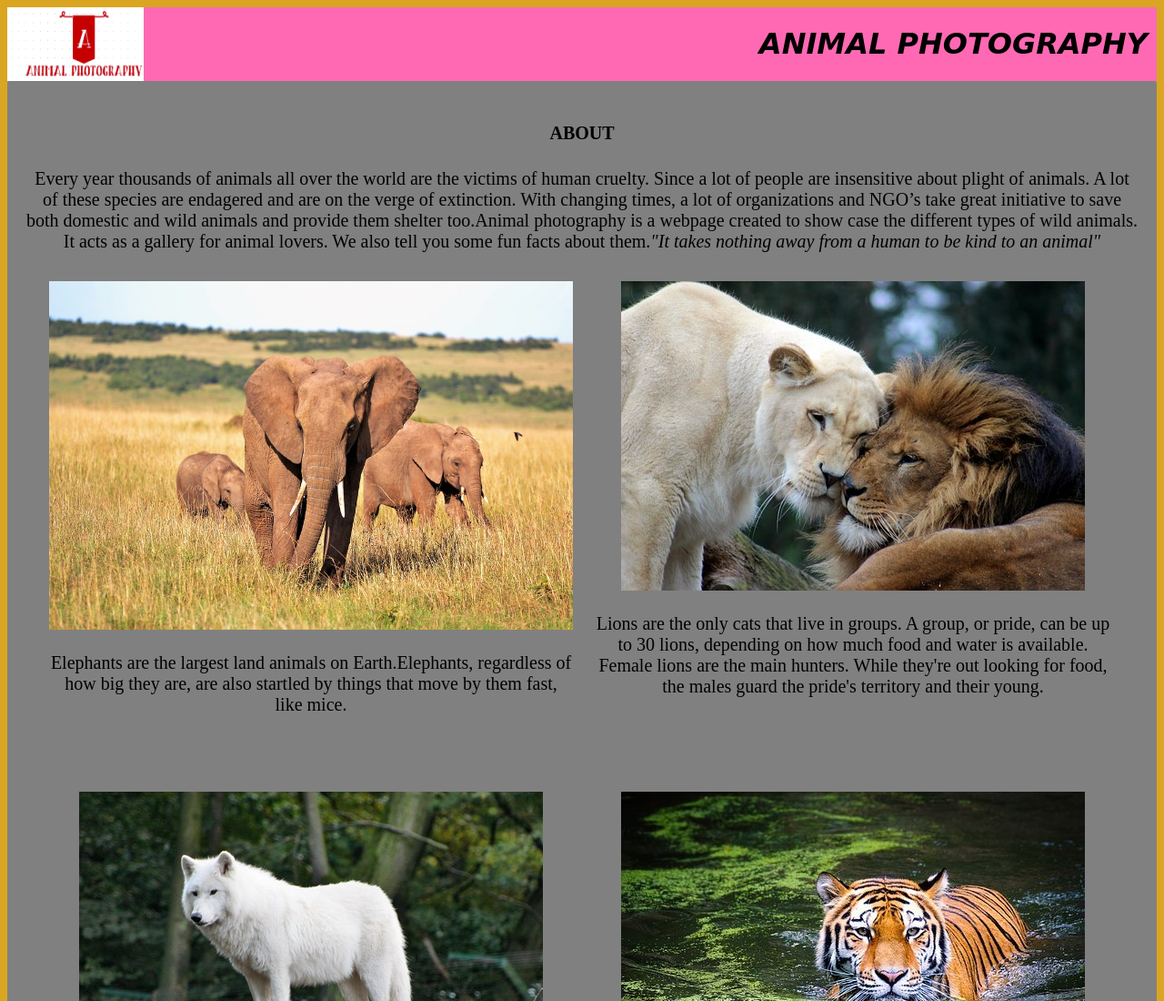
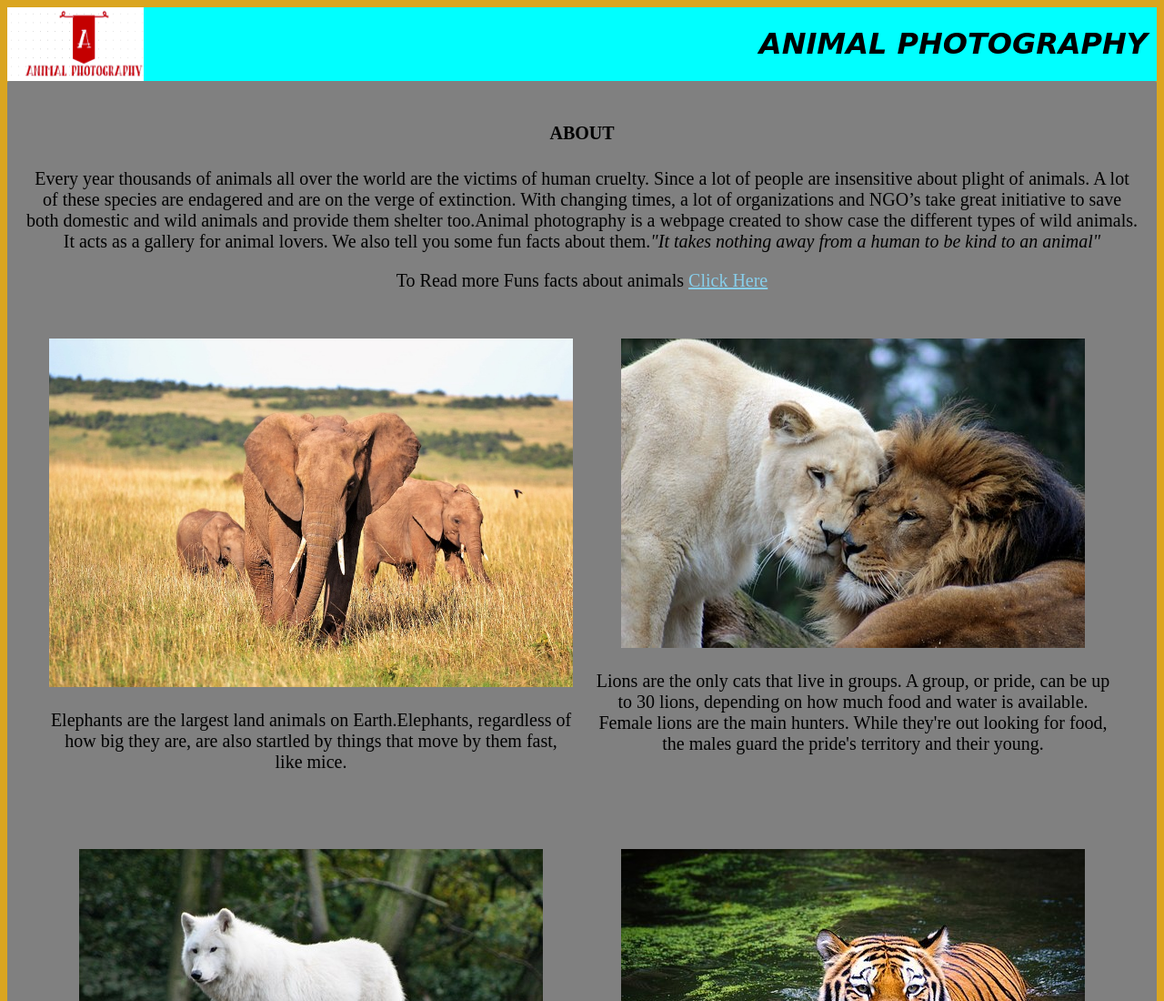
Before and after one commit to RhonaJoyKe/Photography, a plain HTML site: page index.html in a window 1280 px wide. Shown: the top 1100 px of the page at 91% size. Drawn offline with Linux system fonts and the light colour scheme.

Commit message:
This will add a link as well as add pseudo classes of the link

```diff
--- a/index.html
+++ b/index.html
@@ -17,6 +17,10 @@
                 <strong><h4>ABOUT</h4></strong><p></p>Every year thousands of animals all over the world are the victims of human cruelty. Since a lot of people are insensitive about plight of animals. A lot of these species are endagered and are on the verge of extinction. With changing times, a lot of organizations and NGO’s take great initiative to save both domestic and wild animals and provide them shelter too.Animal photography is a webpage created to show case the different types of wild animals.
                 It acts as a gallery for animal lovers.
                 We also tell you some fun facts about them.<em>"It takes nothing away from a human to be kind to an animal"</em>
+                <p>To Read more Funs facts about animals <a href="https://factanimal.com/animal-facts/">Click Here</a></p>
+
+
+
                 <!--<img src="Images/wild.gif"alt="" width="900px" height="200px" ALIGN="left">-->
             <div>
 
--- a/style.css
+++ b/style.css
@@ -8,8 +8,22 @@ background-color: goldenrod;
     /* color: black; */
     text-align: center;
     font-family: cursive;
-    background-color: hotpink;
+    background-color:cyan;
+
 }
+a:link{
+    color: skyblue;
+
+}
+a:visited{
+    color: darkcyan;
+
+}
+a:hover{
+    color: green;
+
+}
+
 
 .logo{
     width:150px;
```
